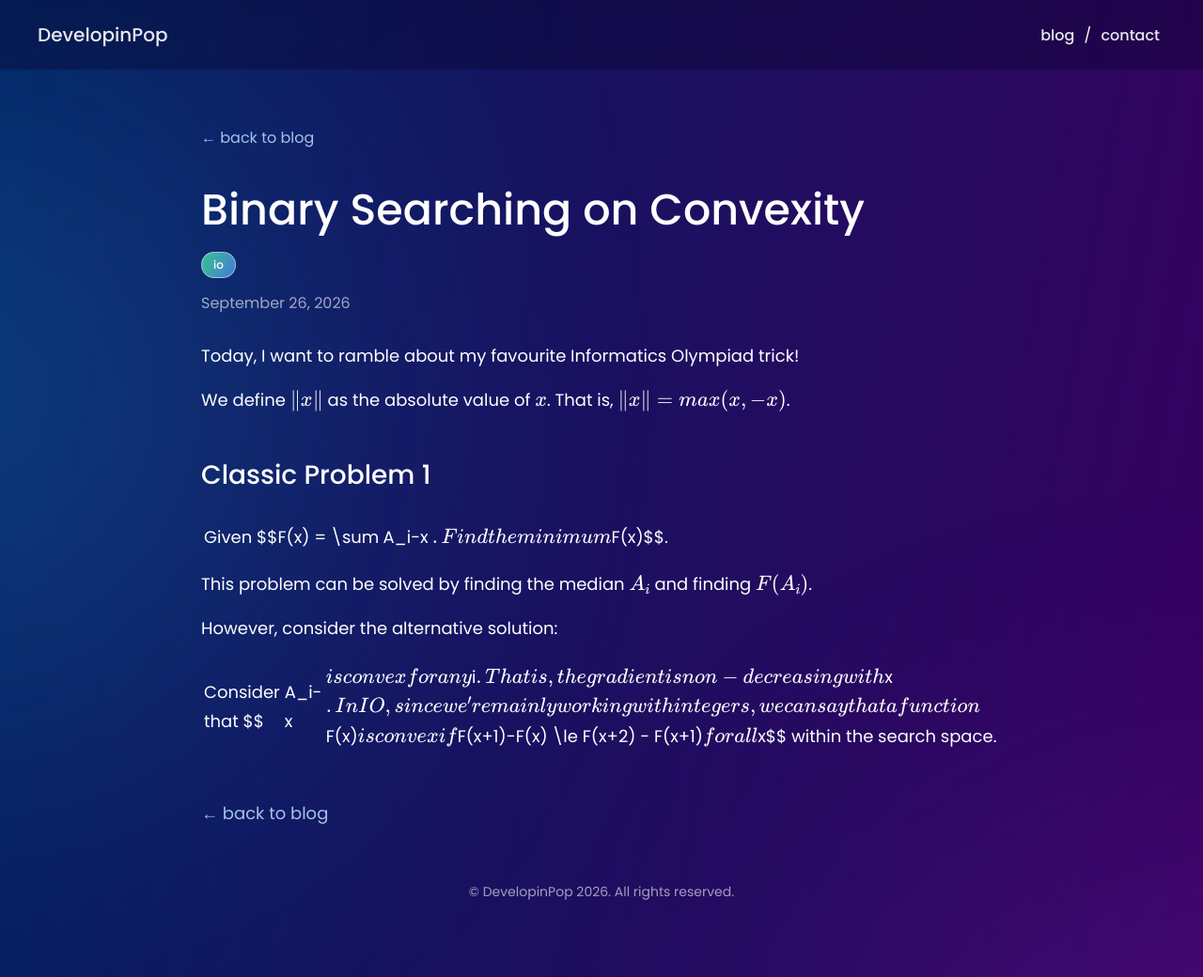
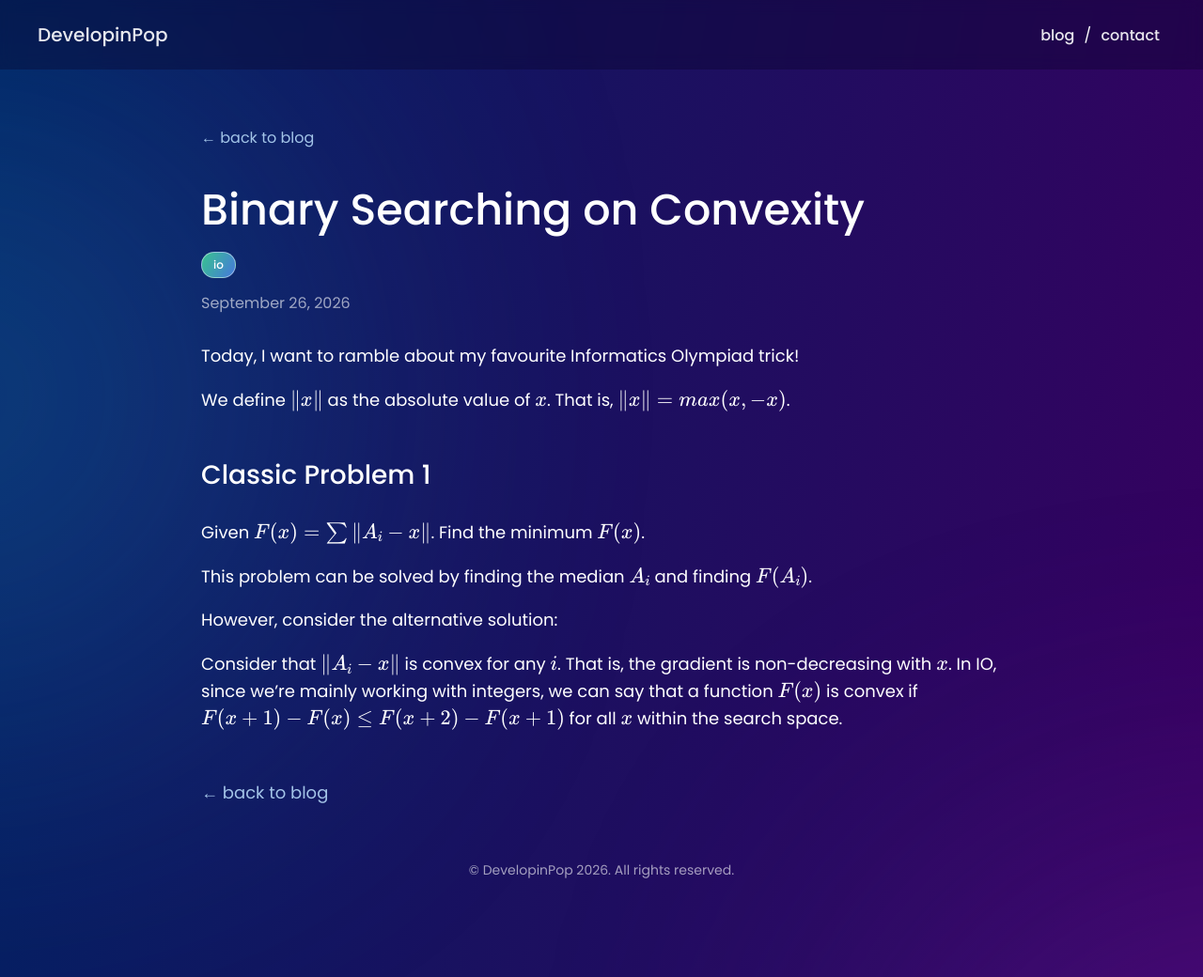
Before and after one commit to DevelopinPop/developinpop.github.io, a Jekyll site: the page built from _posts/2026-09-26-bsta-convexity.md, in a window 1280 px wide and 1040 px high. Shown: the whole window at 94% size. Built offline with Jekyll 4.4.1, drawn with Linux system fonts in a browser that asks for light colours.

```diff
--- a/_posts/2026-09-26-bsta-convexity.md
+++ b/_posts/2026-09-26-bsta-convexity.md
@@ -11,10 +11,10 @@ We define $$ \|x\| $$ as the absolute value of $$x$$. That is, $$\|x\| = max(x,
 
 ## Classic Problem 1
 
-Given $$F(x) = \sum|A_i-x|$$. Find the minimum $$F(x)$$.
+Given $$F(x) = \sum \|A_i-x \|$$. Find the minimum $$F(x)$$.
 
 This problem can be solved by finding the median $$A_i$$ and finding $$F(A_i)$$.
 
 However, consider the alternative solution:
 
-Consider that $$|A_i-x|$$ is convex for any $$i$$. That is, the gradient is non-decreasing with $$x$$. In IO, since we're mainly working with integers, we can say that a function $$F(x)$$ is convex if $$F(x+1)-F(x) \le F(x+2) - F(x+1)$$ for all $$x$$ within the search space.
+Consider that $$\|A_i-x\|$$ is convex for any $$i$$. That is, the gradient is non-decreasing with $$x$$. In IO, since we're mainly working with integers, we can say that a function $$F(x)$$ is convex if $$F(x+1)-F(x) \le F(x+2) - F(x+1)$$ for all $$x$$ within the search space.
```
